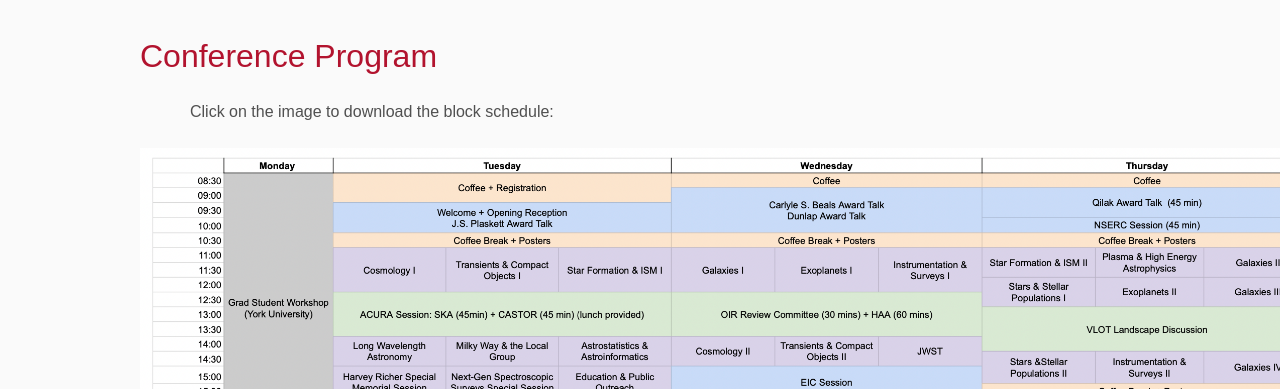
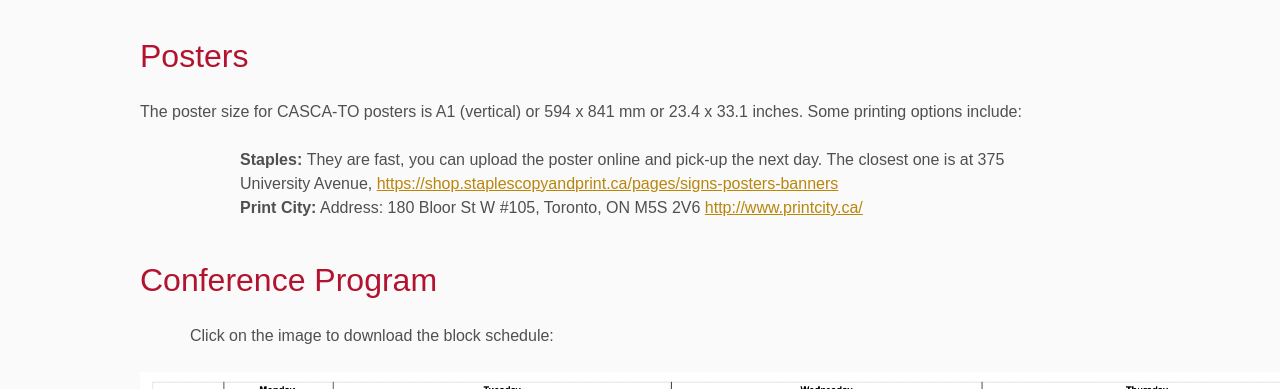
Before and after one commit to reneehlozek/cascato, a plain HTML site: page program/index.html in a window 1280 px wide. Shown: the part 411-800 px from the top of the page. Drawn offline with nearby package versions, Linux system fonts and the light colour scheme; some packages are replaced by stand-ins of ours; files that its build step writes are made by us from their sources.

Commit message:
updated poster info

```diff
--- a/program/index.html
+++ b/program/index.html
@@ -55,6 +55,20 @@
         </tr>
     </table>
 
+    <h2>Posters</h2>
+
+    The poster size for CASCA-TO posters is A1 (vertical) or 594 x 841 mm or 23.4 x 33.1 inches.
+
+
+
+    Some printing options include:
+    <ul>
+    <li> <b>Staples: </b>  They are fast, you can upload the poster online and pick-up the next day.
+        The closest one is at 375 University Avenue, <a>https://shop.staplescopyandprint.ca/pages/signs-posters-banners </a></li>
+        <li><b>Print City:</b> Address: 180 Bloor St W #105, Toronto, ON M5S 2V6 <a>http://www.printcity.ca/</a></li>
+    </ul>
+
+
     <h2>Conference Program</h2>
     <p>Click on the image to download the block schedule:</p>
     <a href="assets/block_schedule.pdf" download="block_schedule.pdf">
```
